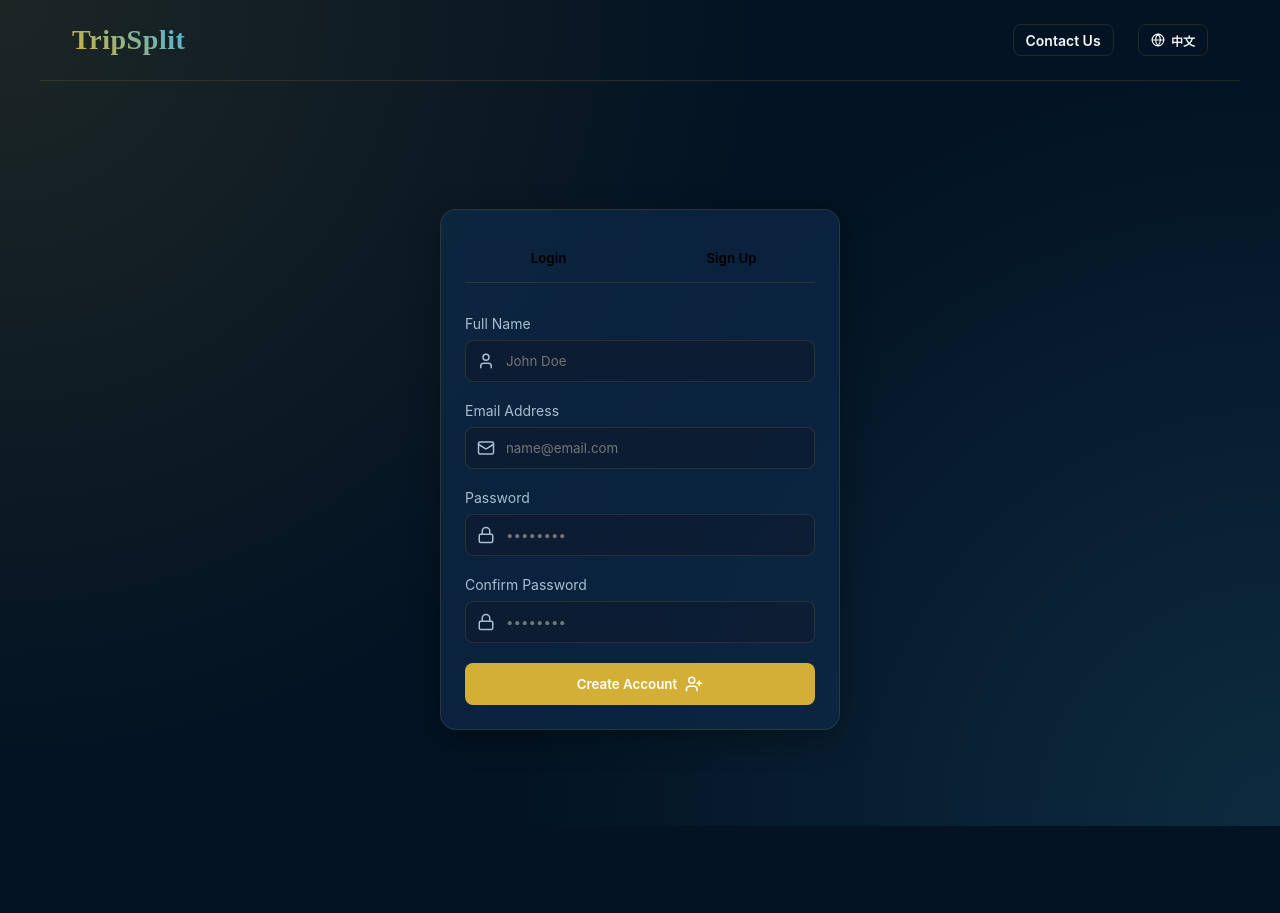
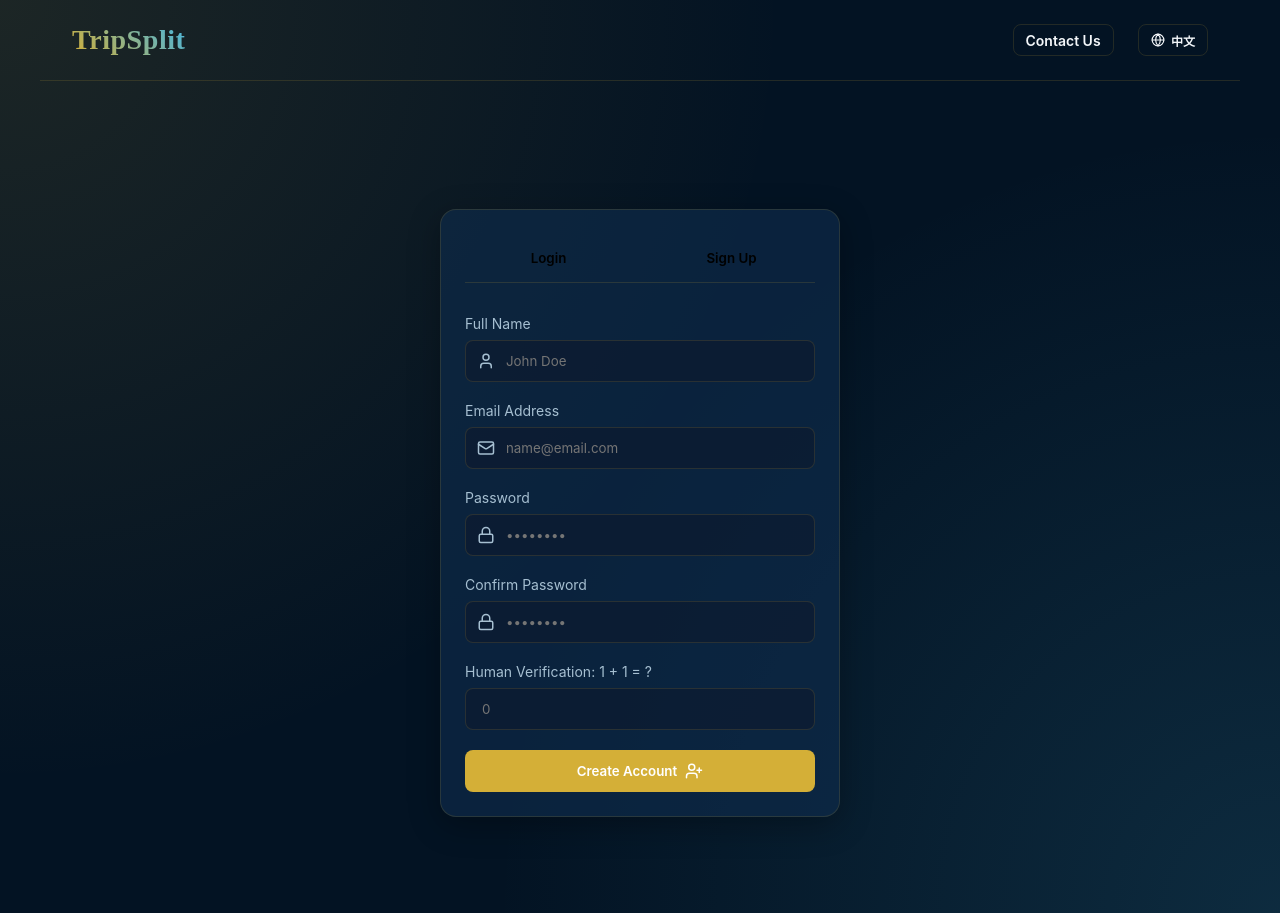
Before and after one commit to lixinletterbox/cost-sharing, a React (Vite) app: page /auth in a window 1280 px wide. Both pictures are taken after a click on the button "Sign Up". Before the commit the page ends 826 px from the top, so only its background shows below. Built offline with nearby package versions, Linux system fonts and the light colour scheme; no server answers.

Commit message:
more secure for sign up

```diff
--- a/src/pages/Auth.tsx
+++ b/src/pages/Auth.tsx
@@ -12,10 +12,22 @@ export default function Auth() {
   const [password, setPassword] = useState('');
   const [confirmPassword, setConfirmPassword] = useState('');
   const [fullName, setFullName] = useState('');
+  const [captchaNum1, setCaptchaNum1] = useState(Math.floor(Math.random() * 10) + 1);
+  const [captchaNum2, setCaptchaNum2] = useState(Math.floor(Math.random() * 10) + 1);
+  const [userCaptcha, setUserCaptcha] = useState('');
   const [error, setError] = useState<string | null>(null);
 
   const navigate = useNavigate();
   const { t } = useLanguage();
+
+  const isPasswordStrong = (pwd: string) => {
+    const minLength = 8;
+    const hasUpper = /[A-Z]/.test(pwd);
+    const hasLower = /[a-z]/.test(pwd);
+    const hasNumber = /[0-9]/.test(pwd);
+    const hasSpecial = /[!@#$%^&*()_+\-=\[\]{};':"\\|,.<>\/?]+/.test(pwd);
+    return pwd.length >= minLength && hasUpper && hasLower && hasNumber && hasSpecial;
+  };
 
   const handleAuth = async (e: React.FormEvent) => {
     e.preventDefault();
@@ -25,6 +37,22 @@ export default function Auth() {
     if (!isLogin && password !== confirmPassword) {
       setError(t('passwordMismatch'));
       setLoading(false);
+      return;
+    }
+
+    if (!isLogin && !isPasswordStrong(password)) {
+      setError(t('passwordTooWeak'));
+      setLoading(false);
+      return;
+    }
+
+    if (!isLogin && parseInt(userCaptcha) !== (captchaNum1 + captchaNum2)) {
+      setError(t('captchaError'));
+      setLoading(false);
+      // Generate new captcha on fail
+      setCaptchaNum1(Math.floor(Math.random() * 10) + 1);
+      setCaptchaNum2(Math.floor(Math.random() * 10) + 1);
+      setUserCaptcha('');
       return;
     }
 
@@ -66,7 +94,12 @@ export default function Auth() {
           <button
             type="button"
             className={`btn ${!isLogin ? 'text-white' : 'text-dim'}`}
-            onClick={() => setIsLogin(false)}
+            onClick={() => {
+              setIsLogin(false);
+              setCaptchaNum1(Math.floor(Math.random() * 10) + 1);
+              setCaptchaNum2(Math.floor(Math.random() * 10) + 1);
+              setUserCaptcha('');
+            }}
             style={{ flex: 1, padding: '1rem', border: 'none', background: 'transparent' }}
           >
             {t('signup')}
@@ -156,6 +189,27 @@ export default function Auth() {
             )}
           </AnimatePresence>
 
+          <AnimatePresence>
+            {!isLogin && (
+              <motion.div
+                initial={{ height: 0, opacity: 0 }}
+                animate={{ height: 'auto', opacity: 1 }}
+                exit={{ height: 0, opacity: 0 }}
+                className="input-group"
+              >
+                <label className="input-label">{t('humanVerification')}: {captchaNum1} + {captchaNum2} = ?</label>
+                <input
+                  type="number"
+                  className="input-field"
+                  placeholder="0"
+                  required={!isLogin}
+                  value={userCaptcha}
+                  onChange={(e) => setUserCaptcha(e.target.value)}
+                />
+              </motion.div>
+            )}
+          </AnimatePresence>
+
           {error && <p style={{ color: 'var(--accent)', fontSize: '0.875rem', marginBottom: '1rem' }}>{error}</p>}
 
           <button className="btn btn-primary" style={{ width: '100%' }} disabled={loading}>
--- a/src/utils/translations.ts
+++ b/src/utils/translations.ts
@@ -10,6 +10,9 @@ export const translations = {
     signIn: 'Sign In',
     createAccount: 'Create Account',
     passwordMismatch: 'Passwords do not match.',
+    passwordTooWeak: 'Password must be at least 8 characters long and contain uppercase, lowercase, numbers, and special characters.',
+    humanVerification: 'Human Verification',
+    captchaError: 'Incorrect verification answer.',
     processing: 'Processing...',
 
     // Navbar
@@ -199,6 +202,9 @@ export const translations = {
     signIn: '登录',
     createAccount: '创建账户',
     passwordMismatch: '两次输入的密码不一致。',
+    passwordTooWeak: '密码必须至少包含8个字符，并包含大写字母、小写字母、数字和特殊字符。',
+    humanVerification: '人机验证',
+    captchaError: '验证答案不正确。',
     processing: '处理中...',
 
     // Navbar
```
